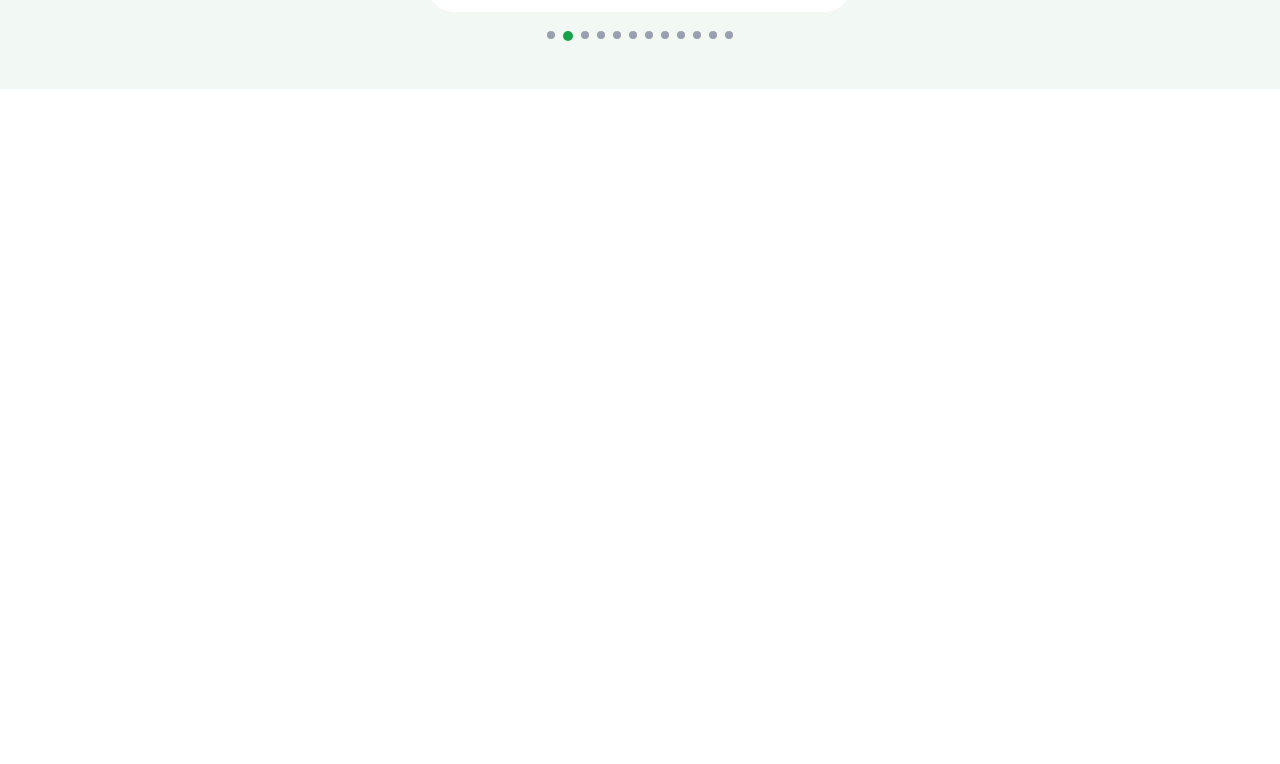
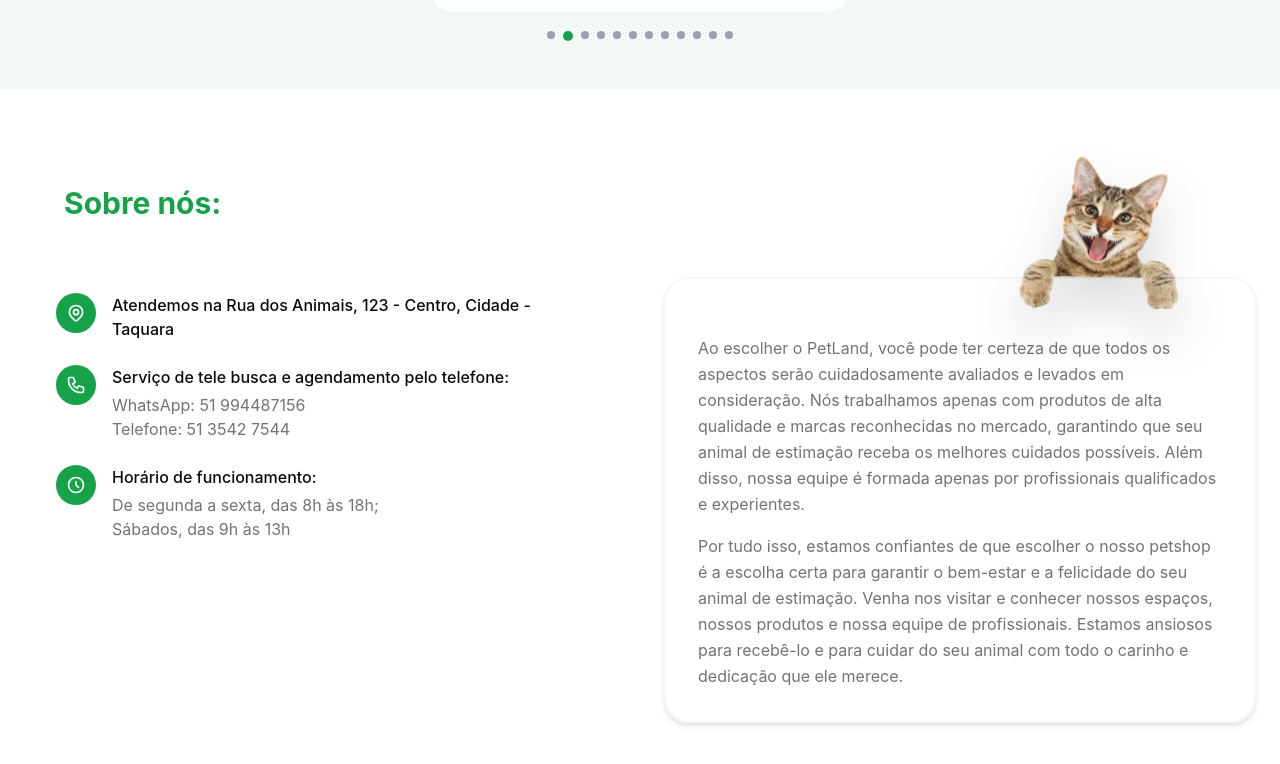
Before and after one commit to Plovatto/PetLand, a React (Vite) app: page / in a window 1280 px wide. Shown: the part 1398-2162 px from the top of the page. Before the commit the page ends 1487 px from the top, so only its background shows below. Built offline with nearby package versions, Linux system fonts and the light colour scheme.

Commit message:
:sparkles: feat: add about section

```diff
--- a/src/App.tsx
+++ b/src/App.tsx
@@ -1,6 +1,7 @@
 import CustomCursor from '@/components/layout/CustomCursor'
 import Header from '@/components/layout/Header'
 import PageLoader from '@/components/layout/PageLoader'
+import About from '@/components/sections/About'
 import Hero from '@/components/sections/Hero'
 import Services from '@/components/sections/Services'
 import { LoadingProvider } from '@/context/LoadingProvider'
@@ -22,6 +23,7 @@ function App() {
           <main>
             <Hero />
             <Services />
+            <About />
           </main>
         </div>
       </TransitionProvider>
--- a/src/components/layout/Header.tsx
+++ b/src/components/layout/Header.tsx
@@ -83,7 +83,7 @@ function Header() {
         initial={{ y: -100 }}
         animate={{ y: isLoading ? -100 : 0 }}
         transition={{ duration: 0.6, ease: 'easeOut' }}
-        className="fixed inset-x-0 top-0 z-[9990] border-b border-orange-100 bg-white/90 shadow-lg backdrop-blur-lg"
+        className="fixed inset-x-0 top-0 z-[9990] border-b bg-white/90 shadow-lg backdrop-blur-lg"
       >
         <nav className="container mx-auto px-4 py-4">
           <div className="flex items-center justify-between">
--- /dev/null
+++ b/src/components/sections/About.tsx
@@ -0,0 +1,243 @@
+import { motion } from 'framer-motion'
+import type { ReactNode } from 'react'
+import cat from '@/assets/cat.svg'
+import { useIsLoading } from '@/context/LoadingContext'
+
+const EXIT_TRANSITION = { duration: 0.4, ease: 'easeInOut' } as const
+const EASE_OUT_EXPO = [0.6, -0.05, 0.01, 0.99] as const
+
+const headingVariants = {
+  hidden: { opacity: 0, y: 60, transition: EXIT_TRANSITION },
+  visible: { opacity: 1, y: 0, transition: { duration: 0.6, ease: EASE_OUT_EXPO } },
+}
+
+const slideInLeftVariants = {
+  hidden: { opacity: 0, x: -60, transition: EXIT_TRANSITION },
+  visible: { opacity: 1, x: 0, transition: { duration: 0.7, ease: EASE_OUT_EXPO } },
+}
+
+const slideInRightVariants = {
+  hidden: { opacity: 0, x: 60, transition: EXIT_TRANSITION },
+  visible: { opacity: 1, x: 0, transition: { duration: 0.7, ease: EASE_OUT_EXPO } },
+}
+
+const staggerContainerVariants = {
+  hidden: { opacity: 0, transition: EXIT_TRANSITION },
+  visible: { opacity: 1, transition: { staggerChildren: 0.2, delayChildren: 0.1 } },
+}
+
+const infoItemVariants = {
+  hidden: { opacity: 0, y: 60, transition: EXIT_TRANSITION },
+  visible: { opacity: 1, y: 0, transition: { duration: 0.6, ease: EASE_OUT_EXPO } },
+}
+
+const iconVariants = {
+  hidden: { scale: 0, rotate: -180, transition: EXIT_TRANSITION },
+  visible: {
+    scale: 1,
+    rotate: 0,
+    transition: { type: 'spring' as const, damping: 12, stiffness: 100 },
+  },
+}
+
+const catDesktopVariants = {
+  hidden: { opacity: 0, y: -30, transition: EXIT_TRANSITION },
+  visible: { opacity: 1, y: 0, transition: { delay: 0.2, duration: 0.6 } },
+}
+
+const catMobileVariants = {
+  hidden: { opacity: 0, scale: 0.8, transition: EXIT_TRANSITION },
+  visible: { opacity: 1, scale: 1, transition: { delay: 0.2, duration: 0.6 } },
+}
+
+function fadeVariants(delay: number) {
+  return {
+    hidden: { opacity: 0, transition: EXIT_TRANSITION },
+    visible: { opacity: 1, transition: { delay, duration: 0.6 } },
+  }
+}
+
+type InfoItemProps = {
+  icon: ReactNode
+  children: ReactNode
+}
+
+function InfoItem({ icon, children }: InfoItemProps) {
+  return (
+    <motion.div className="flex items-start gap-4" variants={infoItemVariants}>
+      <motion.div
+        className="bg-primary flex h-10 w-10 shrink-0 items-center justify-center rounded-full"
+        variants={iconVariants}
+        whileHover={{ scale: 1.2, rotate: 360, transition: { duration: 0.5 } }}
+      >
+        {icon}
+      </motion.div>
+      <div>{children}</div>
+    </motion.div>
+  )
+}
+
+function LocationIcon() {
+  return (
+    <svg className="h-5 w-5 text-white" fill="none" stroke="currentColor" viewBox="0 0 24 24">
+      <path
+        strokeLinecap="round"
+        strokeLinejoin="round"
+        strokeWidth={2}
+        d="M17.657 16.657L13.414 20.9a1.998 1.998 0 01-2.827 0l-4.244-4.243a8 8 0 1111.314 0z"
+      />
+      <path
+        strokeLinecap="round"
+        strokeLinejoin="round"
+        strokeWidth={2}
+        d="M15 11a3 3 0 11-6 0 3 3 0 016 0z"
+      />
+    </svg>
+  )
+}
+
+function PhoneIcon() {
+  return (
+    <svg className="h-5 w-5 text-white" fill="none" stroke="currentColor" viewBox="0 0 24 24">
+      <path
+        strokeLinecap="round"
+        strokeLinejoin="round"
+        strokeWidth={2}
+        d="M3 5a2 2 0 012-2h3.28a1 1 0 01.948.684l1.498 4.493a1 1 0 01-.502 1.21l-2.257 1.13a11.042 11.042 0 005.516 5.516l1.13-2.257a1 1 0 011.21-.502l4.493 1.498a1 1 0 01.684.949V19a2 2 0 01-2 2h-1C9.716 21 3 14.284 3 6V5z"
+      />
+    </svg>
+  )
+}
+
+function ClockIcon() {
+  return (
+    <svg className="h-5 w-5 text-white" fill="none" stroke="currentColor" viewBox="0 0 24 24">
+      <path
+        strokeLinecap="round"
+        strokeLinejoin="round"
+        strokeWidth={2}
+        d="M12 8v4l3 3m6-3a9 9 0 11-18 0 9 9 0 0118 0z"
+      />
+    </svg>
+  )
+}
+
+function About() {
+  const isLoading = useIsLoading()
+  const revealed = isLoading ? undefined : 'visible'
+
+  return (
+    <section id="sobre" className="bg-background py-10 md:py-24">
+      <div className="container mx-auto px-6">
+        <motion.div
+          className="mb-4 pl-2 text-start md:pl-10 lg:mb-8"
+          variants={headingVariants}
+          initial="hidden"
+          whileInView={revealed}
+          viewport={{ once: false }}
+        >
+          <h2 className="text-primary pb-2 text-3xl font-bold">Sobre nós:</h2>
+        </motion.div>
+
+        <div className="flex flex-col-reverse gap-4 lg:grid lg:grid-cols-2 lg:gap-12">
+          <motion.div
+            className="rounded-2xl p-6 md:p-8"
+            variants={slideInLeftVariants}
+            initial="hidden"
+            whileInView={revealed}
+            viewport={{ once: false }}
+          >
+            <motion.div
+              className="space-y-6"
+              variants={staggerContainerVariants}
+              initial="hidden"
+              whileInView={revealed}
+              viewport={{ once: false }}
+            >
+              <InfoItem icon={<LocationIcon />}>
+                <p className="text-foreground font-medium">
+                  Atendemos na Rua dos Animais, 123 - Centro, Cidade - Taquara
+                </p>
+              </InfoItem>
+
+              <InfoItem icon={<PhoneIcon />}>
+                <p className="text-foreground mb-1 font-medium">
+                  Serviço de tele busca e agendamento pelo telefone:
+                </p>
+                <p className="text-muted-foreground">WhatsApp: 51 994487156</p>
+                <p className="text-muted-foreground">Telefone: 51 3542 7544</p>
+              </InfoItem>
+
+              <InfoItem icon={<ClockIcon />}>
+                <p className="text-foreground mb-1 font-medium">Horário de funcionamento:</p>
+                <p className="text-muted-foreground">De segunda a sexta, das 8h às 18h;</p>
+                <p className="text-muted-foreground">Sábados, das 9h às 13h</p>
+              </InfoItem>
+            </motion.div>
+          </motion.div>
+
+          <motion.div
+            className="relative flex flex-col items-center justify-center"
+            variants={slideInRightVariants}
+            initial="hidden"
+            whileInView={revealed}
+            viewport={{ once: false }}
+          >
+            <div className="relative w-full">
+              <motion.div
+                className="absolute -top-28 left-2/3 z-10 hidden -translate-x-1/4 lg:block"
+                variants={catDesktopVariants}
+                initial="hidden"
+                whileInView={revealed}
+                viewport={{ once: false }}
+              >
+                <img src={cat} alt="Cat" className="h-40 w-40 object-contain drop-shadow-2xl" />
+              </motion.div>
+
+              <motion.div
+                className="absolute -top-18 right-8 z-10 lg:hidden"
+                variants={catMobileVariants}
+                initial="hidden"
+                whileInView={revealed}
+                viewport={{ once: false }}
+              >
+                <img src={cat} alt="Cat" className="h-28 w-28 object-contain drop-shadow-2xl" />
+              </motion.div>
+
+              <div className="mt-4 rounded-3xl border-2 p-6 shadow-md md:p-8 lg:pt-8">
+                <motion.p
+                  className="text-muted-foreground mt-6 mb-4 text-xs leading-relaxed md:text-base"
+                  variants={fadeVariants(0.3)}
+                  initial="hidden"
+                  whileInView={revealed}
+                  viewport={{ once: false }}
+                >
+                  Ao escolher o PetLand, você pode ter certeza de que todos os aspectos serão
+                  cuidadosamente avaliados e levados em consideração. Nós trabalhamos apenas com
+                  produtos de alta qualidade e marcas reconhecidas no mercado, garantindo que seu
+                  animal de estimação receba os melhores cuidados possíveis. Além disso, nossa
+                  equipe é formada apenas por profissionais qualificados e experientes.
+                </motion.p>
+                <motion.p
+                  className="text-muted-foreground text-xs leading-relaxed md:text-base"
+                  variants={fadeVariants(0.5)}
+                  initial="hidden"
+                  whileInView={revealed}
+                  viewport={{ once: false }}
+                >
+                  Por tudo isso, estamos confiantes de que escolher o nosso petshop é a escolha
+                  certa para garantir o bem-estar e a felicidade do seu animal de estimação. Venha
+                  nos visitar e conhecer nossos espaços, nossos produtos e nossa equipe de
+                  profissionais. Estamos ansiosos para recebê-lo e para cuidar do seu animal com
+                  todo o carinho e dedicação que ele merece.
+                </motion.p>
+              </div>
+            </div>
+          </motion.div>
+        </div>
+      </div>
+    </section>
+  )
+}
+
+export default About
--- a/src/styles/index.css
+++ b/src/styles/index.css
@@ -8,6 +8,10 @@
   --color-card: hsl(0 0% 100%);
   --color-muted: hsl(142 30% 96%);
   --color-muted-foreground: hsl(0 0% 45%);
+}
+
+* {
+  border-color: var(--color-muted);
 }
 
 body {
```
Also changed, not shown: src/assets/cat.svg (added).
